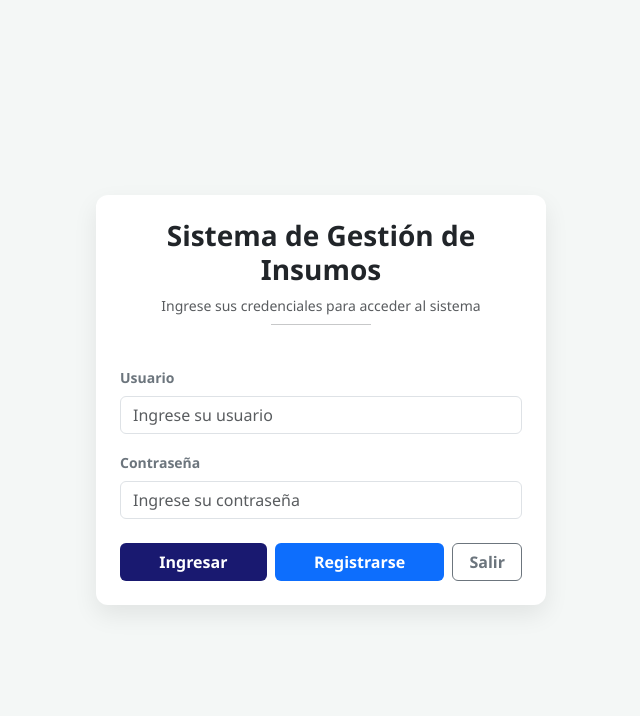
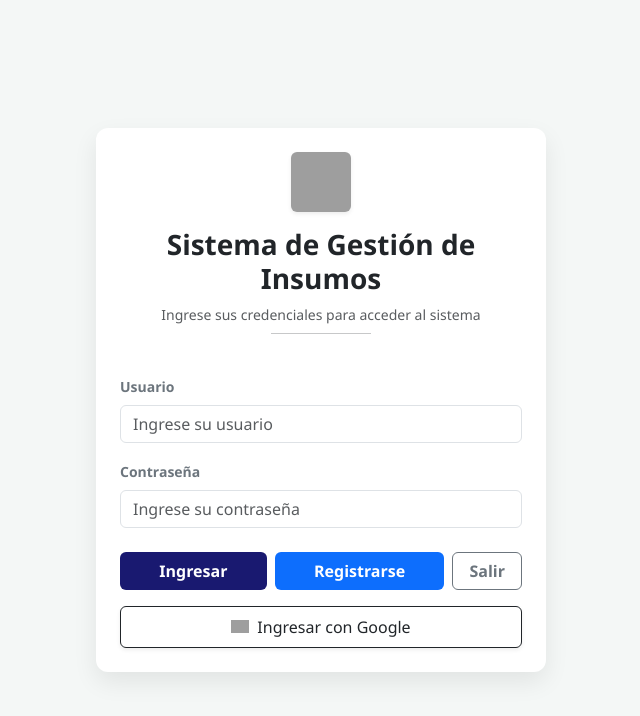
Before and after one commit to martinaraneski-crypto/SIGI, a Flask app: page /login in a window 1280 px wide. Shown: the top 716 px of the page, without its empty margins (319-959 px from the left). Run offline with Flask 3, Linux system fonts and the light colour scheme; grey boxes are pictures that could not be loaded.

Commit message:
Update login.html

```diff
--- a/templates/login.html
+++ b/templates/login.html
@@ -25,6 +25,9 @@
 <body class="d-flex justify-content-center align-items-center vh-100">
     <div class="card card-login p-4" style="width: 450px;">
         <div class="text-center mb-4">
+
+            <img src="{{ S3_URL }}sigi_logo.jpg" alt="Logo SIGI" width="60" height="60" class="rounded shadow-sm mb-3" style="object-fit: cover;">
+
             <h3 class="fw-bold text-dark fs-3">Sistema de Gestión de Insumos</h3>
             <p class="text-muted small mb-0">Ingrese sus credenciales para acceder al sistema</p>
             <hr class="w-25 mx-auto mt-2">
@@ -57,6 +60,14 @@
                     style="background-color: #0d6efd;">Registrarse</a>
                 <a href="/" class="btn btn-outline-secondary fw-semibold px-3"
                     onclick="alert('Cerrando aplicación');">Salir</a>
+
+            </div>
+
+            <div class="text-center mt-3">
+                <a href="{{ url_for('login_google') }}" class="btn btn-outline-dark w-100 d-flex align-items-center justify-content-center gap-2 py-2 shadow-sm">
+                    <img src="https://www.gstatic.com/firebasejs/ui/2.0.0/images/auth/google.svg" alt="Google logo" width="18">
+                    <span>Ingresar con Google</span>
+                </a>
             </div>
         </form>
     </div>
```
